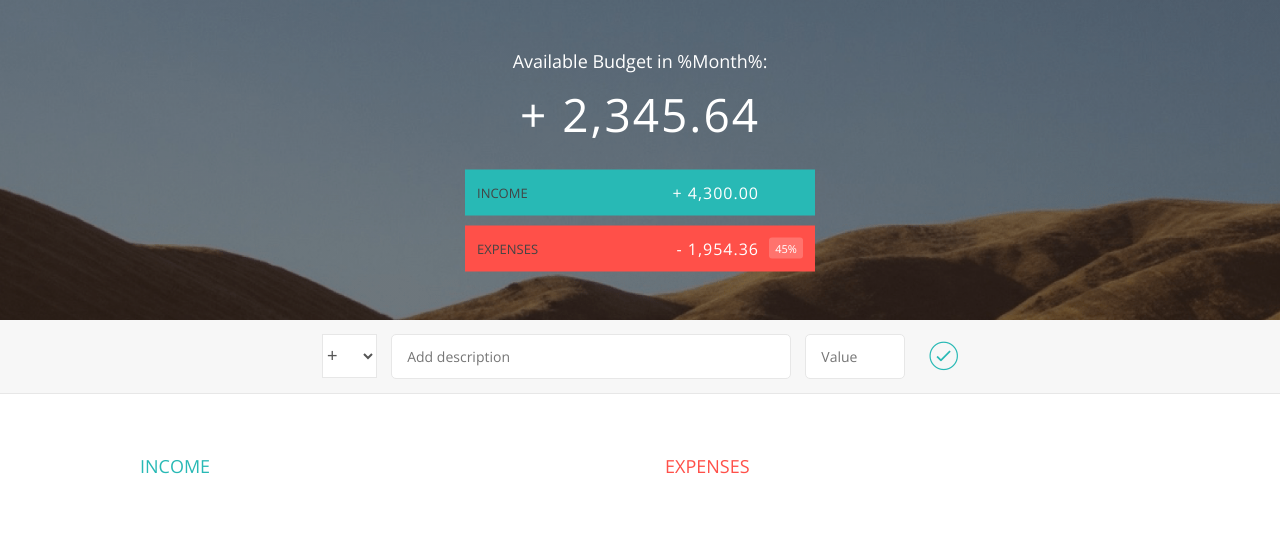
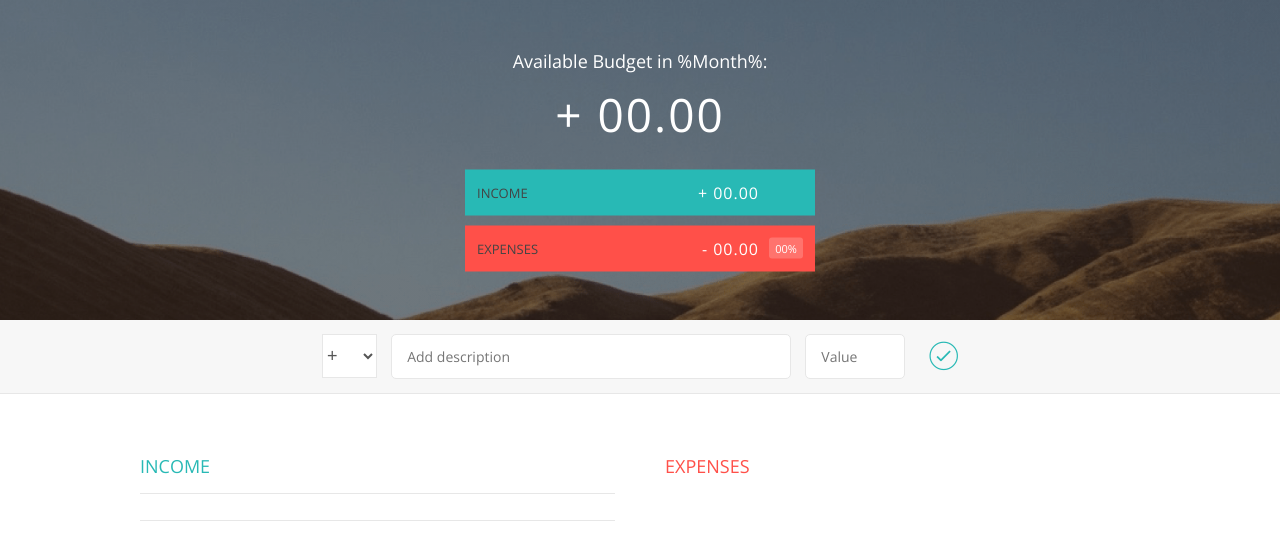
Before and after one commit to mojtabams/eWallet, a plain HTML site: page index.html in a window 1280 px wide. Both pictures are taken after a click on the button 943 px from the left and 357 px from the top of the page. Drawn offline with nearby package versions, Linux system fonts and the light colour scheme.

Commit message:
Edit UI and show data in UI

```diff
--- a/app.js
+++ b/app.js
@@ -47,14 +47,13 @@ var budgetController = (function () {
             //Return the new element
             return newItem;
         },
-        test: function () {
-            console.log(data);
-        }
-
 
     };
 
 })();
+
+
+
 
 //UIController
 var UIController = (function () {
@@ -64,6 +63,8 @@ var UIController = (function () {
         inputDescription: '.add__description',
         inputValue: '.add__value',
         inputBtn: '.add__btn',
+        incomeContainer: '.income__list',
+        expensesContainer: '.expenses__list',
     }
 
     return {
@@ -75,12 +76,41 @@ var UIController = (function () {
             };
         },
 
+        addListItem: function (obj, type) {
+            var html,newHtml, element;
+
+            //Html
+            if (type === 'inc') {
+
+                element = DOMstring.incomeContainer;
+
+                html = '<div class="item clearfix" id="income-%id%"><div class="item__description">%description%</div><div class="right clearfix"><div class="item__value">%value%</div><div class="item__delete"><button class="item__delete--btn"><i class="ion-ios-close-outline"></i></button></div></div></div>';
+            } else if (type === 'exp') {
+
+                element = DOMstring.expensesContainer;
+
+                html = '<div class="item clearfix" id="expense-%id%"><div class="item__description">%description%</div><div class="right clearfix"><div class="item__value">%value%</div><div class="item__percentage">%%</div><div class="item__delete"><button class="item__delete--btn"><i class="ion-ios-close-outline"></i></button></div></div></div>'
+            }
+            //input data in html
+            newHtml = html.replace('%id%', obj.id);
+            newHtml = newHtml.replace('%description%', obj.description);
+            newHtml = newHtml.replace('%value%', obj.value);
+
+            //insert html to DOM
+            document.querySelector(element).insertAdjacentHTML("beforeend", newHtml);
+
+        },
+
         getDOMstring: function () {
             return DOMstring;
-        }
+        },
     };
 
 })();
+
+
+
+
 
 
 // Global appController
@@ -108,6 +138,9 @@ var Controller = (function (budgetCtr, UICtr) {
 
         //Add item to storage
         newItem = budgetCtr.addItem(input.type, input.description, input.value);
+
+        //add item to DOM
+        UICtr.addListItem(newItem, input.type);
     };
     return {
         init: function () {
--- a/index.html
+++ b/index.html
@@ -15,12 +15,12 @@
                     Available Budget in <span class="budget__title--month">%Month%</span>:
                 </div>
 
-                <div class="budget__value">+ 2,345.64</div>
+                <div class="budget__value">+ 00.00</div>
 
                 <div class="budget__income clearfix">
                     <div class="budget__income--text">Income</div>
                     <div class="right">
-                        <div class="budget__income--value">+ 4,300.00</div>
+                        <div class="budget__income--value">+ 00.00</div>
                         <div class="budget__income--percentage">&nbsp;</div>
                     </div>
                 </div>
@@ -28,8 +28,8 @@
                 <div class="budget__expenses clearfix">
                     <div class="budget__expenses--text">Expenses</div>
                     <div class="right clearfix">
-                        <div class="budget__expenses--value">- 1,954.36</div>
-                        <div class="budget__expenses--percentage">45%</div>
+                        <div class="budget__expenses--value">- 00.00</div>
+                        <div class="budget__expenses--percentage">00%</div>
                     </div>
                 </div>
             </div>
```
